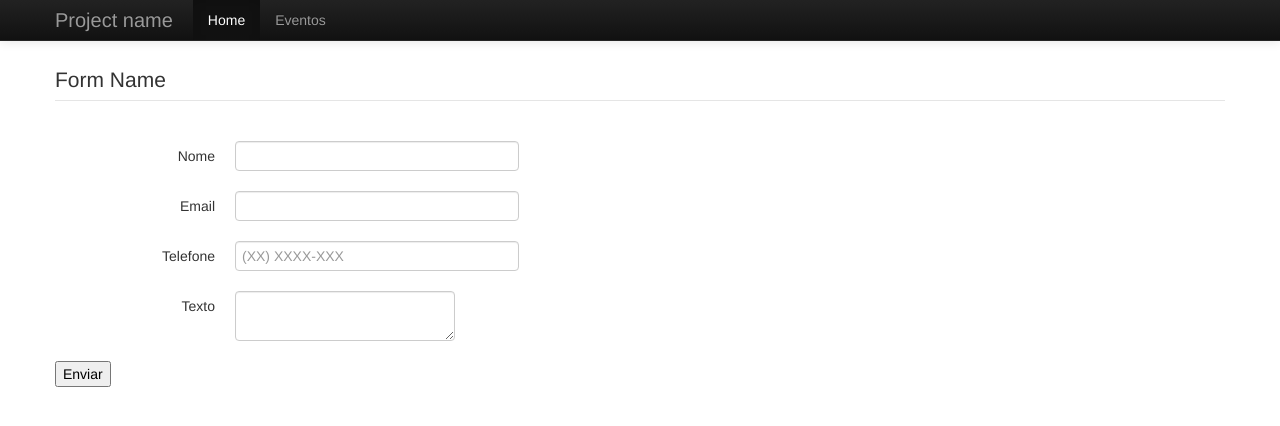
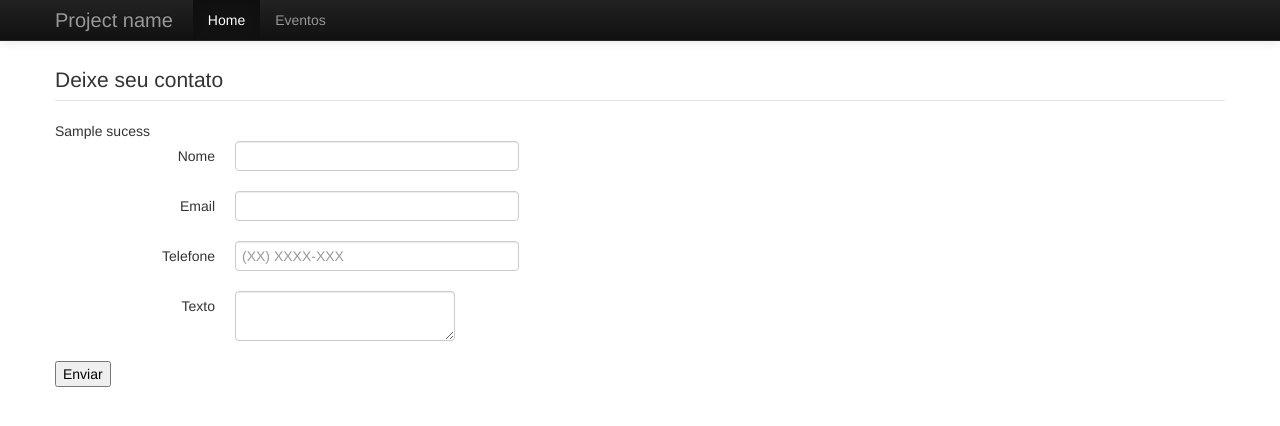
Before and after one commit to intip/Equipe-A, a Django app: template eventos/workshop/templates/contato.html in a window 1280 px wide. Shown: the top 426 px of the page. Run offline with Django 3.2, Linux system fonts and the light colour scheme; the template is opened without the code that fills it: most values are stand-ins (such as "Sample title", 1, 10 or a date in 2020); parts of the project's set-up code (start-up, migrations or seed data) failed here and were passed over; some libraries are stand-ins or nearby versions.

Commit message:
form working XD

```diff
--- a/eventos/settings.py
+++ b/eventos/settings.py
@@ -14,8 +14,8 @@ DATABASES = {
         'ENGINE': 'django.db.backends.sqlite3', # Add 'postgresql_psycopg2', 'mysql', 'sqlite3' or 'oracle'.
         'NAME': 'evento.db',                      # Or path to database file if using sqlite3.
         # The following settings are not used with sqlite3:
-        'USER': '',
-        'PASSWORD': '',
+        'USER': 'admin',
+        'PASSWORD': 'admin',
         'HOST': '',                      # Empty for localhost through domain sockets or '127.0.0.1' for localhost through TCP.
         'PORT': '',                      # Set to empty string for default.
     }
--- a/eventos/workshop/templates/contato.html
+++ b/eventos/workshop/templates/contato.html
@@ -2,12 +2,18 @@
 
 {% block content %}
 
-    <form class="form-horizontal" action='/contact/' >
+    <form class="form-horizontal" action={% url 'workshop:contact' %} method="POST" >
+        {% csrf_token %}
         <fieldset>
 
         <!-- Form Name -->
-        <legend>Form Name</legend>
-
+        <legend>Deixe seu contato</legend>
+        {% if sucess %}
+          <span>{{ sucess }}</span>
+        {% endif %}
+        {% if error %}
+          <span>{{ error }}</span>
+        {% endif %}
         <!-- Text input-->
         <div class="control-group">
           <label class="control-label">Nome</label>
@@ -39,7 +45,7 @@
         <div class="control-group">
           <label class="control-label">Texto</label>
           <div class="controls">
-            <textarea id="msg" name="msg"></textarea>
+            <textarea id="text" name="text"></textarea>
           </div>
         </div>
         <div class="control-group">
--- a/eventos/workshop/views.py
+++ b/eventos/workshop/views.py
@@ -26,5 +26,9 @@ def contact(request):
     form = ContactForm(request.POST)
     if form.is_valid():
         form.save()
+        return render(request,
+                      'contato.html',
+                      {'sucess':
+                      "Seus dados foram inseridos com sucesso ^ ^."})
     else:
-        return render(request, 'contato.html', {'contact':request.POST})
+        return render(request, 'contato.html', {'error':"Ocorreu um erro ao tentar enviar seu contato."})
```
